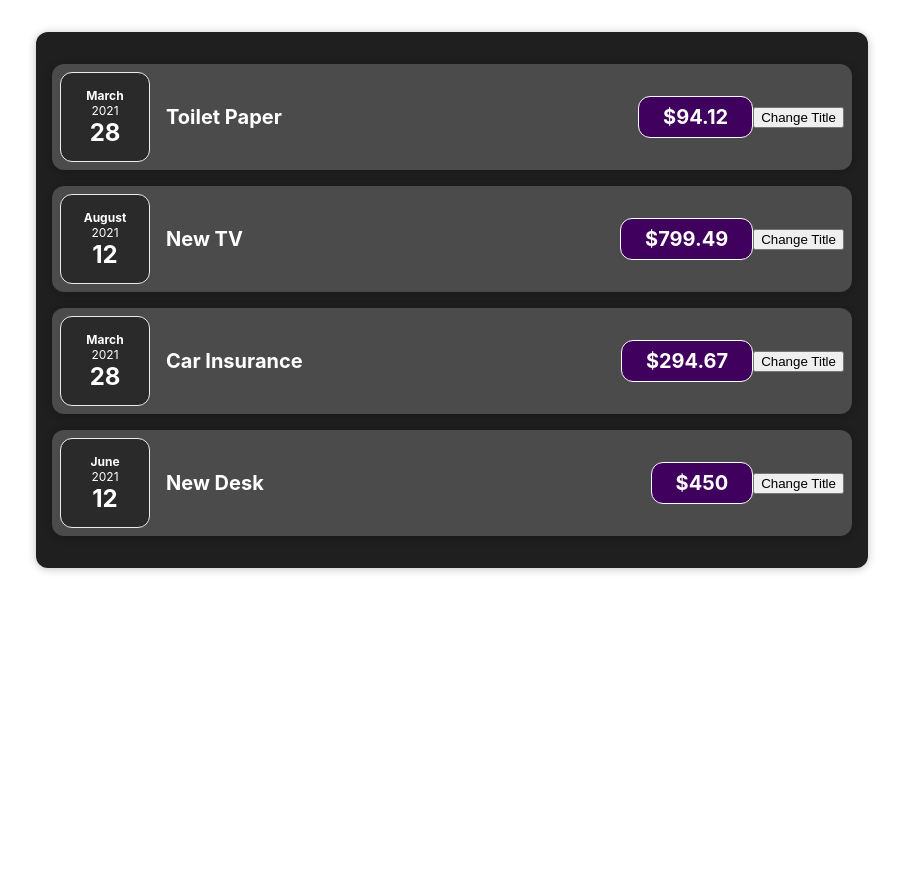
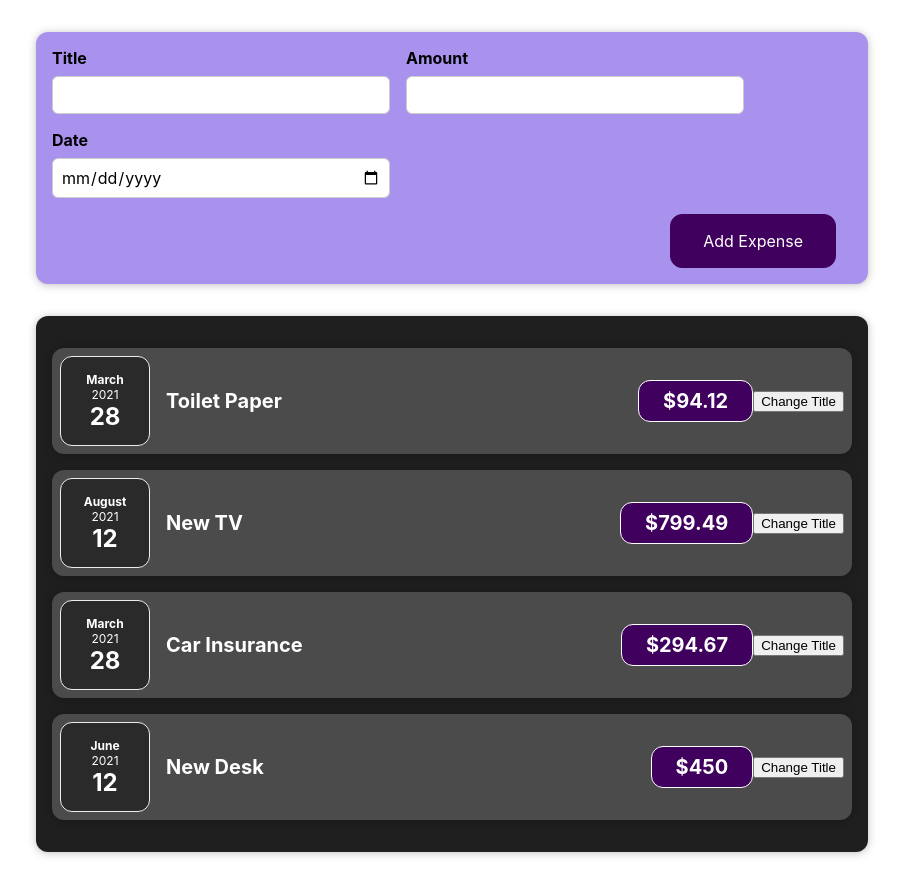
Before and after one commit to hertermat/expense-guide, a React (Create React App) app: page / in a window 1280 px wide. Shown: the whole page, without its empty margins (188-1091 px from the left). Before the commit the page ends 800 px from the top, so only its background shows below. Built offline with nearby package versions, Linux system fonts and the light colour scheme.

Commit message:
Addded user expense input forms

```diff
--- a/src/App.js
+++ b/src/App.js
@@ -2,6 +2,7 @@ import logo from './logo.svg';
 import './App.css';
 import Expenses from './components/Expenses/Expenses';
 import React from 'react';
+import NewExpense from './components/NewExpense/NewExpense';
 
 function App() {
   const expenses = [
@@ -11,8 +12,12 @@ function App() {
     {id: 'e4', title: 'New Desk', amount: 450, date: new Date(2021, 5,12)}
   ];
   return (
-    <Expenses items={expenses}></Expenses>
+    <div>
 
+      <NewExpense />
+      <Expenses items={expenses}></Expenses>
+
+    </div>
   );
 }
 
--- /dev/null
+++ b/src/components/NewExpense/ExpenseForm.css
@@ -0,0 +1,26 @@
+.new-expense__controls {
+    display: flex;
+    flex-wrap: wrap;
+    gap: 1rem;
+    margin-bottom: 1rem;
+    text-align: left;
+  }
+
+  .new-expense__control label {
+    font-weight: bold;
+    margin-bottom: 0.5rem;
+    display: block;
+  }
+
+  .new-expense__control input {
+    font: inherit;
+    padding: 0.5rem;
+    border-radius: 6px;
+    border: 1px solid #ccc;
+    width: 20rem;
+    max-width: 100%;
+  }
+
+  .new-expense__actions {
+    text-align: right;
+  }
--- /dev/null
+++ b/src/components/NewExpense/ExpenseForm.js
@@ -0,0 +1,41 @@
+import React, {useState} from "react";
+import './ExpenseForm.css';
+
+const ExpenseForm = () => {
+
+    const [enteredTitle,setEnteredTitle] = useState('');
+    const [enteredAmount, setEnteredAmount] = useState('');
+    const [enteredDate, setEnteredDate] = useState('');
+
+    const titleChangeHandler = (event) => {
+        setEnteredTitle(event.target.value);
+    };
+    const amountChangeHandler = (event) => {
+        setEnteredAmount(event.target.value);
+    };
+    const dateChangeHandler = (event) => {
+        setEnteredDate(event.target.value);
+    };
+
+    return <form>
+        <div className="new-expense__controls">
+            <div className="new-expense__control">
+                <label>Title</label>
+                <input type='text' onChange={titleChangeHandler} />
+            </div>
+            <div className="new-expense__control">
+                <label>Amount</label>
+                <input type='number' min="0.01" step="0.01" onChange={amountChangeHandler} />
+            </div>
+            <div className="new-expense__control">
+                <label>Date</label>
+                <input type='date' min="2019-01-01" max="2023-12-31" onChange={dateChangeHandler} />
+            </div>
+        </div>
+        <div className="new-expense__actions">
+            <button type='submit'>Add Expense</button>
+        </div>
+    </form>
+};
+
+export default ExpenseForm;
--- /dev/null
+++ b/src/components/NewExpense/NewExpense.css
@@ -0,0 +1,38 @@
+.new-expense {
+    background-color: #a892ee;
+    padding: 1rem;
+    margin: 2rem auto;
+    width: 50rem;
+    max-width: 95%;
+    border-radius: 12px;
+    text-align: center;
+    box-shadow: 0 1px 8px rgba(0, 0, 0, 0.25);
+  }
+
+  .new-expense button {
+    font: inherit;
+    cursor: pointer;
+    padding: 1rem 2rem;
+    border: 1px solid #40005d;
+    background-color: #40005d;
+    color: white;
+    border-radius: 12px;
+    margin-right: 1rem;
+  }
+
+  .new-expense button:hover,
+  .new-expense button:active {
+    background-color: #510674;
+    border-color: #510674;
+  }
+
+  .new-expense button.alternative {
+    color: #220131;
+    border-color: transparent;
+    background-color: transparent;
+  }
+
+  .new-expense button.alternative:hover,
+  .new-expense button.alternative:active {
+    background-color: #ddb3f8;
+  }
--- /dev/null
+++ b/src/components/NewExpense/NewExpense.js
@@ -0,0 +1,11 @@
+import React from "react";
+import './NewExpense.css';
+import ExpenseForm from "./ExpenseForm";
+
+const NewExpense = () => {
+    return <div className="new-expense">
+        <ExpenseForm />
+    </div>
+};
+
+export default NewExpense;
```
